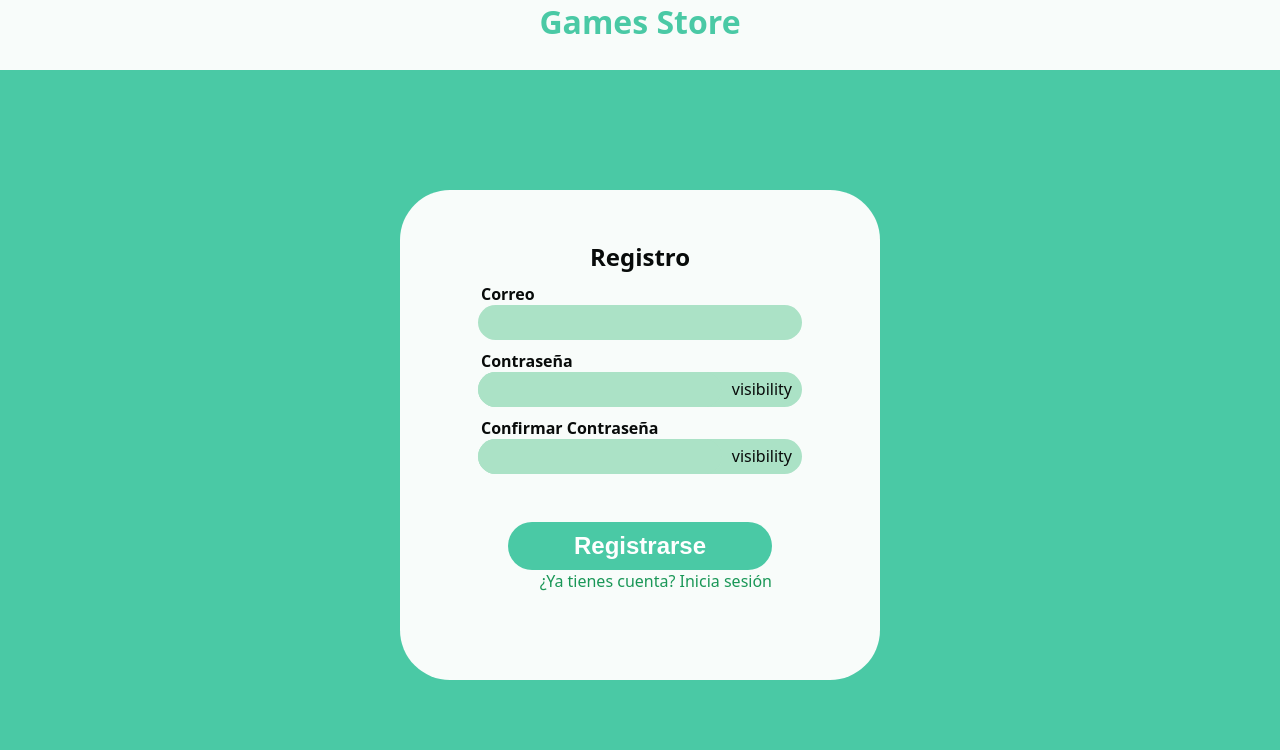
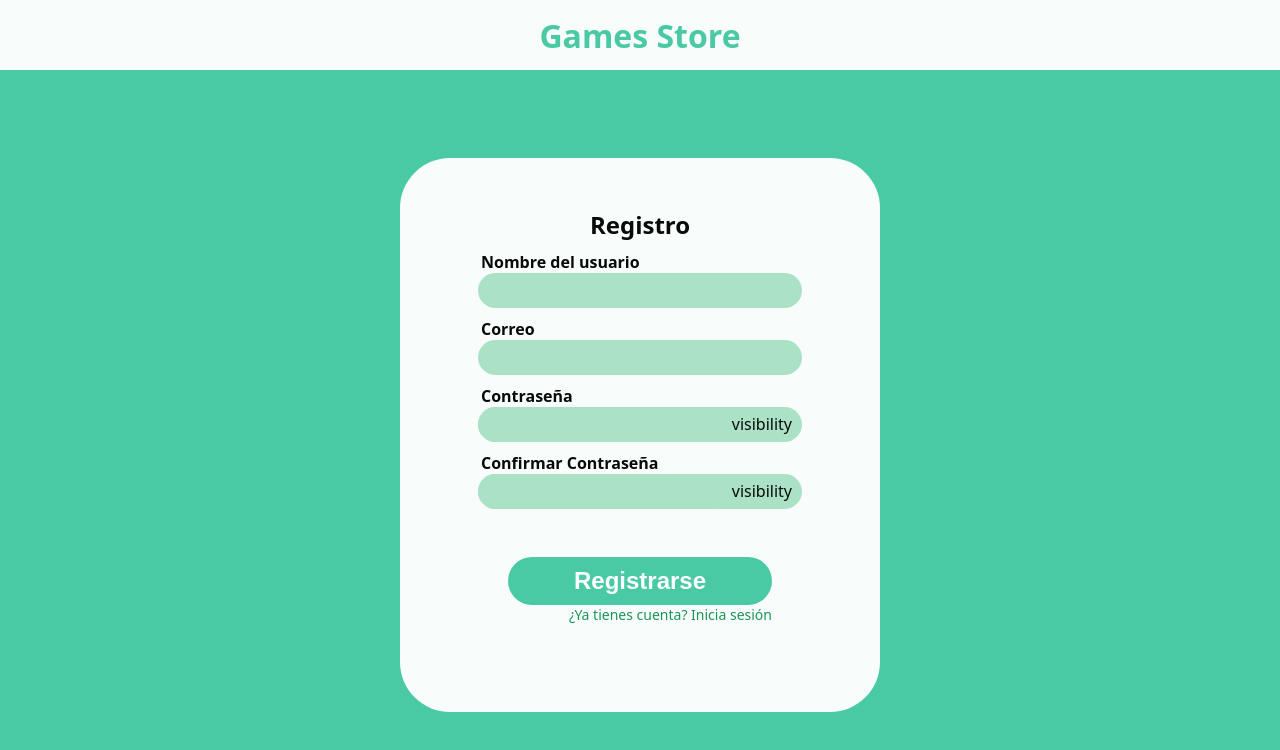
Before and after one commit to DarkKingpro10/GamesStore, a website built with Vite: page src/register/register.html in a window 1280 px wide. Built offline with nearby package versions, Linux system fonts and the light colour scheme; some icons are missing.

Commit message:
refactor: Estilos del register

```diff
--- a/src/login/index.css
+++ b/src/login/index.css
@@ -3,8 +3,10 @@
   width: 100%;
   background-color: var(--background);
 
+  display: grid;
+  place-items: center;
+
   color: var(--primary);
-  text-align: center;
 }
 
 main {
--- a/src/register/register.css
+++ b/src/register/register.css
@@ -0,0 +1,7 @@
+.register-link{
+  font-size: 14px;
+
+  &:hover{
+    color: var(--primary);
+  }
+}
--- a/src/register/register.html
+++ b/src/register/register.html
@@ -1,5 +1,6 @@
 <!DOCTYPE html>
 <html lang="es">
+
 <head>
   <meta charset="UTF-8">
   <meta name="viewport" content="width=device-width, initial-scale=1.0">
@@ -9,9 +10,11 @@
     content="default-src 'self'; script-src 'self' 'unsafe-inline' https://cdn.jsdelivr.net https://cdnjs.cloudflare.com https://unpkg.com https://code.jquery.com https://ajax.googleapis.com; style-src 'self' 'unsafe-inline' https://fonts.googleapis.com https://cdn.jsdelivr.net https://cdnjs.cloudflare.com; img-src 'self' data: blob: https:; font-src 'self' data: https://fonts.gstatic.com https://cdn.jsdelivr.net; connect-src 'self' ws: http: https:; object-src 'none'; base-uri 'self';">
   <title>Games Store - Register</title>
   <link rel="stylesheet" href="../login/index.css">
+  <link rel="stylesheet" href="./register.css">
   <!-- Carga general.js para inyectar automáticamente styles.css -->
   <script type="module" src="../general.js" defer></script>
 </head>
+
 <body>
   <header class="app-header">
     <h1>Games Store</h1>
@@ -19,6 +22,10 @@
   <main class="app-main">
     <form class="login-section">
       <h2>Registro</h2>
+      <div class="input-field">
+        <label for="username">Nombre del usuario</label>
+        <input type="text" id="username" name="username" required>
+      </div>
       <div class="input-field">
         <label for="email">Correo</label>
         <input type="email" id="email" name="email" required>
@@ -50,4 +57,5 @@
 
   <script type="module" src="./register.js"></script>
 </body>
+
 </html>
--- a/src/styles.css
+++ b/src/styles.css
@@ -187,4 +187,10 @@ body {
 	width: 100%;
 	font-size: 24px;
 	font-weight: 700;
+	transition: all 0.3s ease-in;
+
+	&:hover{
+		background-color: var(--foreground-color);
+		color: var(--foreground-accent)
+	}
 }
```
